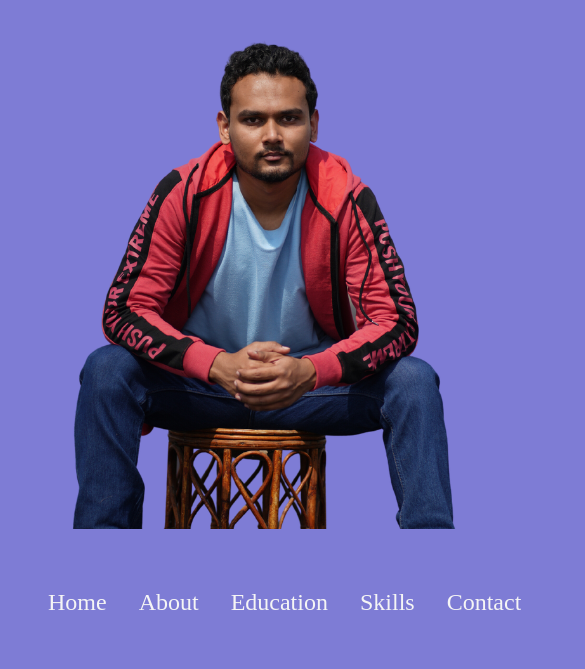
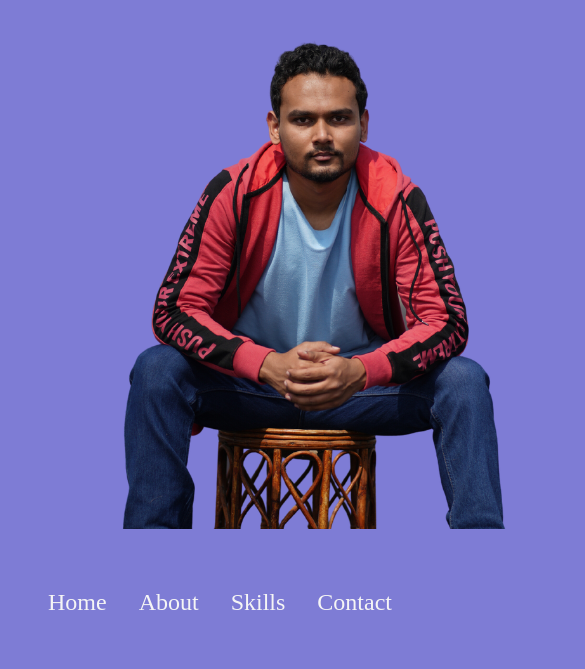
Before and after one commit to killshotroxs/Basic-Skill-Refining, a plain HTML site: page index.html in a window 390 px wide. Shown: the part 91-760 px from the top of the page, 585 px wide, since content can reach past the window. Drawn offline with Linux system fonts and the light colour scheme.

Commit message:
removal of list items

```diff
--- a/index.css
+++ b/index.css
@@ -71,13 +71,14 @@ ul {
 @media screen and (max-width: 768px) {
   /* For screen widths up to 768px */
   body{
-    max-width: 300px;
+    max-height: fit-content;
+    max-width: 600px;
     overflow: hidden;
   }
 
   .container {
     grid-template-rows: auto;
-    grid-template-columns: 300px;
+    grid-template-columns: 600px;
     gap: 2rem;
   }
 
@@ -116,13 +117,14 @@ p{
   /* For screen widths up to 576px */
 
   body{
-    max-width: 300px;
+    max-height: fit-content;
+    max-width: 500px;
     overflow: hidden;
   }
 
   .container {
     grid-template-rows: auto;
-    grid-template-columns: 300px;
+    grid-template-columns: 600px;
     gap: 2rem;
   }
 
--- a/index.html
+++ b/index.html
@@ -12,7 +12,6 @@
       <ul>
         <li>Home</li>
         <li>About</li>
-        <li>Education</li>
         <li>Skills</li>
         <li>Contact</li>
       </ul>
```
